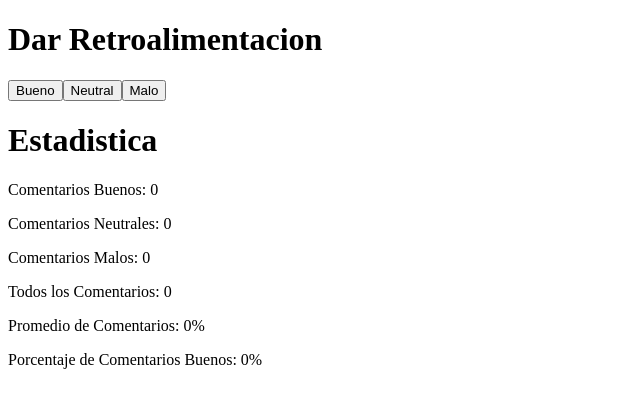
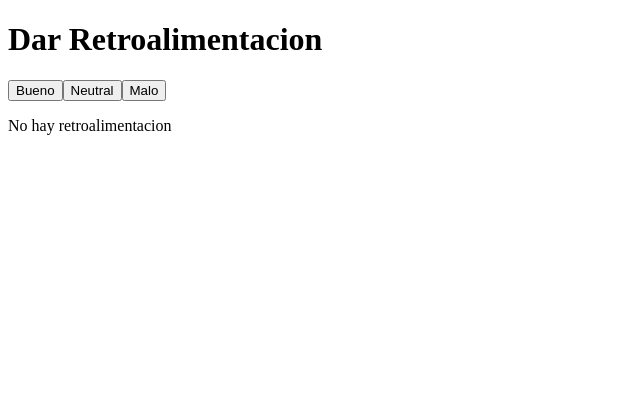
Before and after one commit to facusardi/desarrollo-we-practica, a React (Vite) app in the folder Part 1/Unicafe/: page / in a window 1280 px wide. Shown: the top 408 px of the page, without its empty margins (0-640 px from the left). Built offline with nearby package versions, Linux system fonts and the light colour scheme.

Commit message:
Ejercicio 1.9 Finalizado

```diff
--- a/Part 1/Unicafe/src/Componentes/Stadistics.jsx
+++ b/Part 1/Unicafe/src/Componentes/Stadistics.jsx
@@ -3,12 +3,14 @@ import React from 'react'
 const Stadistic = ({votes}) => {
 
   const getAll = () => votes.bueno + votes.neutral + votes.malo
-  const getProm = () =>getAll()===0 ? 0 : (votes.bueno - votes.malo) / getAll()
-  const getDisparo = () =>getAll()===0 ? 0 : votes.bueno*100 / getAll()
+  const getProm = () => (votes.bueno - votes.malo) / getAll()
+  const getDisparo = () => votes.bueno*100 / getAll()
 
   return (
+    getAll()=== 0 ? <p>No hay retroalimentacion</p> :
     <div>
-        <h1>Estadistica</h1>
+
+       <h1>Estadistica</h1>
       <p>Comentarios Buenos: {votes.bueno}</p>
       <p>Comentarios Neutrales: {votes.neutral}</p>
       <p>Comentarios Malos: {votes.malo}</p>
```
